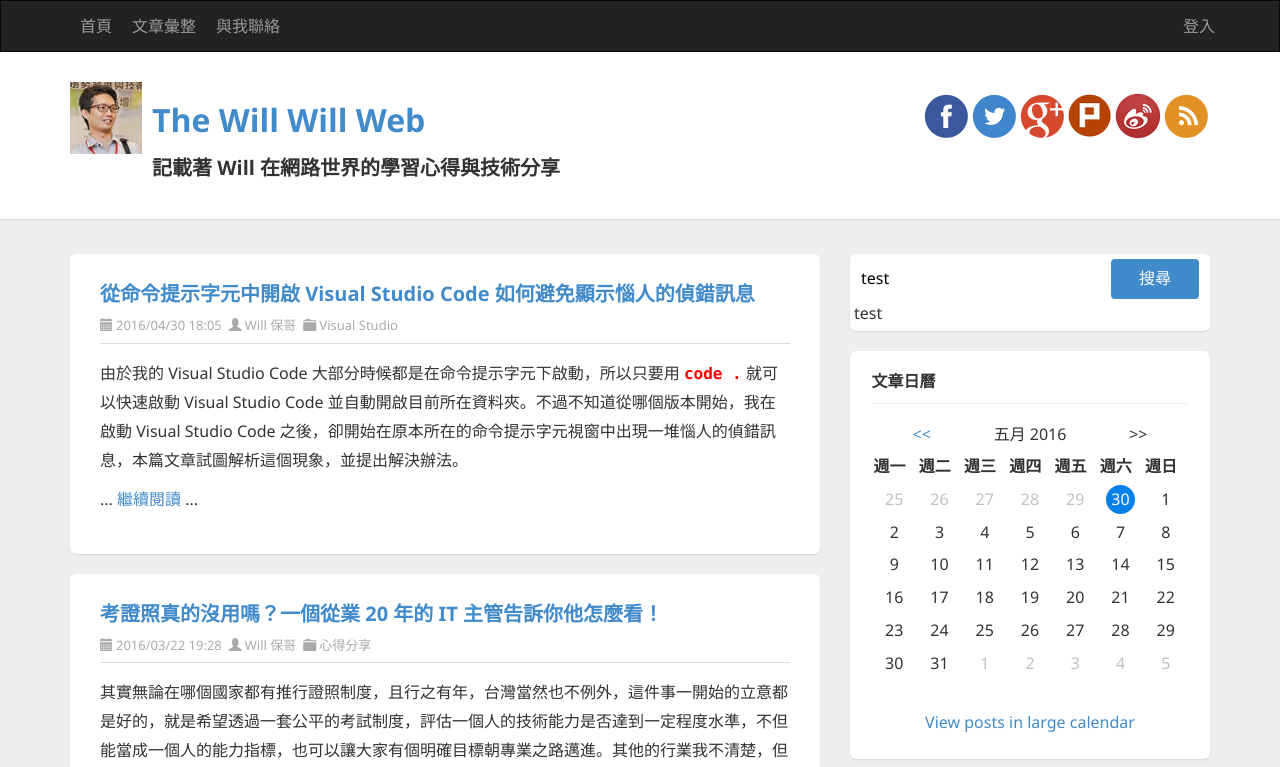
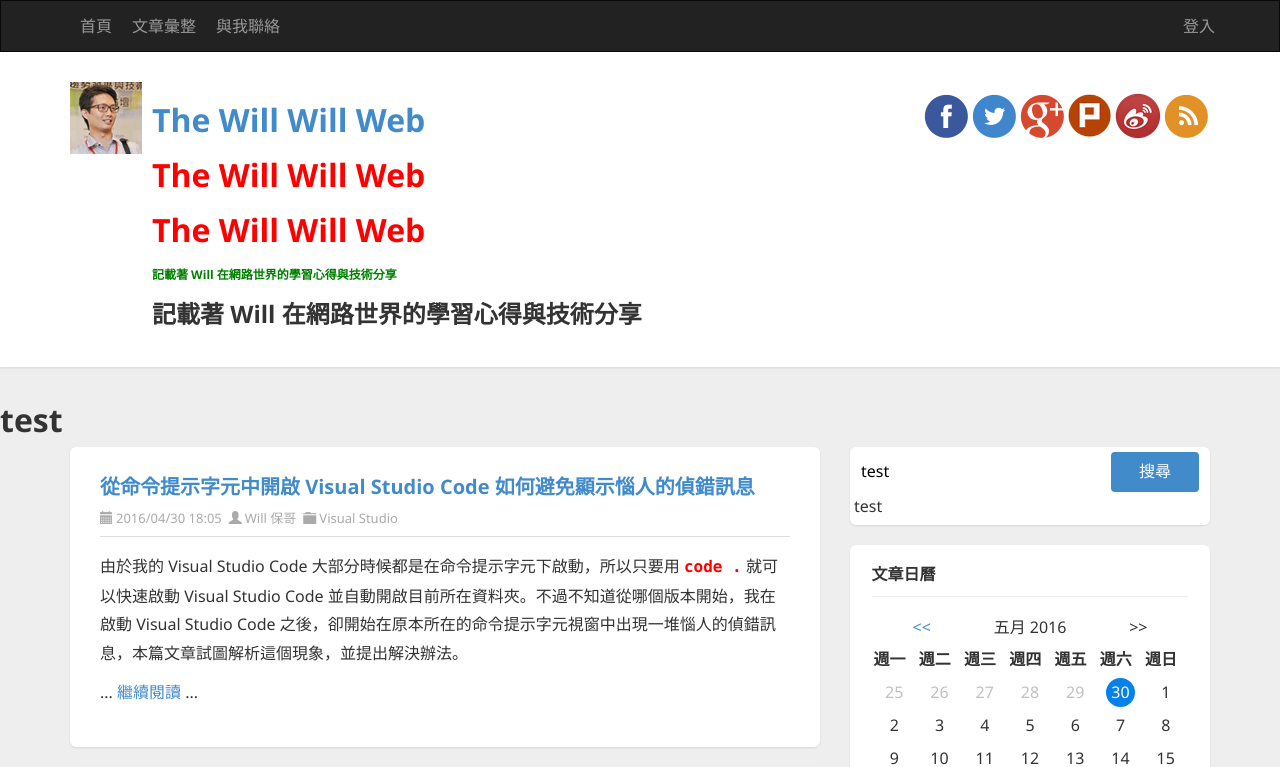
Before and after one commit to coolrare/cub-angular-basic-20190527, an Angular app in the folder demo1/: page / in a window 1280 px wide. Shown: the top 767 px of the page. Built offline with nearby package versions, Linux system fonts and the light colour scheme.

Commit message:
練習使用 ngClass / ngStyle

```diff
--- a/demo1/src/app/app.component.html
+++ b/demo1/src/app/app.component.html
@@ -1,4 +1,6 @@
   <app-header></app-header>
+
+  <h1 class="highlight">test</h1>
 
   <!-- CONTAINER START-->
   <section class="container">
@@ -75,8 +77,8 @@
           <div class="widget search">
             <div class="widget-content">
                 <div id="searchbox">
-                  <input type="text" placeholder="請輸入搜尋關鍵字" accesskey="s" [(ngModel)]="keyword">
-                  <input type="button" value="搜尋" id="searchbutton" (click)="search($event)">
+                  <input #input type="text" placeholder="請輸入搜尋關鍵字" accesskey="s" [(ngModel)]="keyword">
+                  <input type="button" value="搜尋" id="searchbutton" (click)="search($event, input)">
                 </div>
                 {{ keyword }}
             </div>
--- a/demo1/src/app/app.component.ts
+++ b/demo1/src/app/app.component.ts
@@ -9,8 +9,8 @@
   title: string;
   keyword = 'test';
 
-  search(event: MouseEvent) {
-    console.log(event.altKey);
+  search(event: MouseEvent, input: HTMLInputElement) {
+    console.dir(input.value);
     this.keyword = 'search';
   }
 }
--- a/demo1/src/app/header/header.component.css
+++ b/demo1/src/app/header/header.component.css
@@ -0,0 +1,3 @@
+.highlight {
+  color: red;
+}
--- a/demo1/src/app/header/header.component.html
+++ b/demo1/src/app/header/header.component.html
@@ -28,8 +28,11 @@
       <img src="/assets/images/logo.png" class="pull-left logo" alt="The Will Will Web">
 
       <div class="pull-left">
-          <h1><a [href]="url">{{ title }}</a></h1>
-          <h3>記載著 Will 在網路世界的學習心得與技術分享</h3>
+        <h1 [ngClass]="{highlight: true}"><a [href]="url">{{ title }}</a></h1>
+        <h1 [ngClass]="{highlight: true}">{{ title }}</h1>
+        <h1 [class.highlight]="true">{{ title }}</h1>
+        <h3 [ngStyle]="{color: color, 'font-size.px': 12}">記載著 Will 在網路世界的學習心得與技術分享</h3>
+        <h3 [style.font-size.px]="24">記載著 Will 在網路世界的學習心得與技術分享</h3>
       </div>
 
       <div id="social-icons" class="pull-right social-icon">
--- a/demo1/src/app/header/header.component.ts
+++ b/demo1/src/app/header/header.component.ts
@@ -9,9 +9,16 @@
 
   title = 'The Will Will Web';
   url = 'http://blog.miniasp.com/';
+  color = 'red';
+  size = 12;
+  fontSize = '12px';
+
   constructor() { }
 
   ngOnInit() {
+    setTimeout(() => {
+      this.color = 'green';
+    }, 2000);
   }
 
 }
```
Lines whose indentation alone changed are shown as unchanged.
